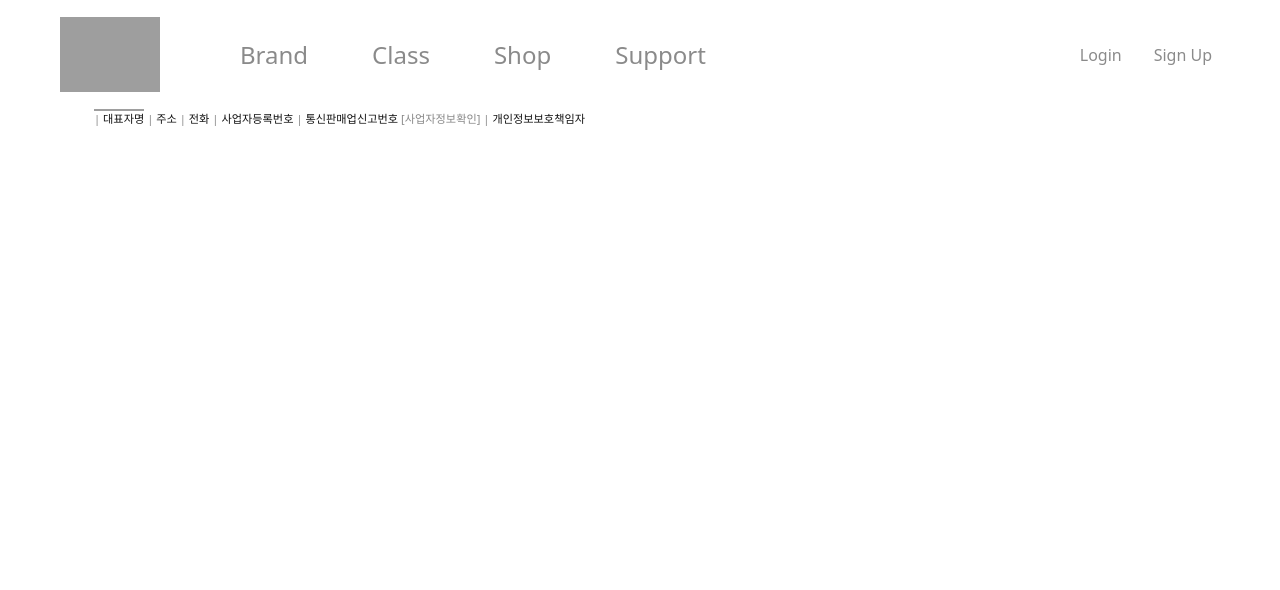
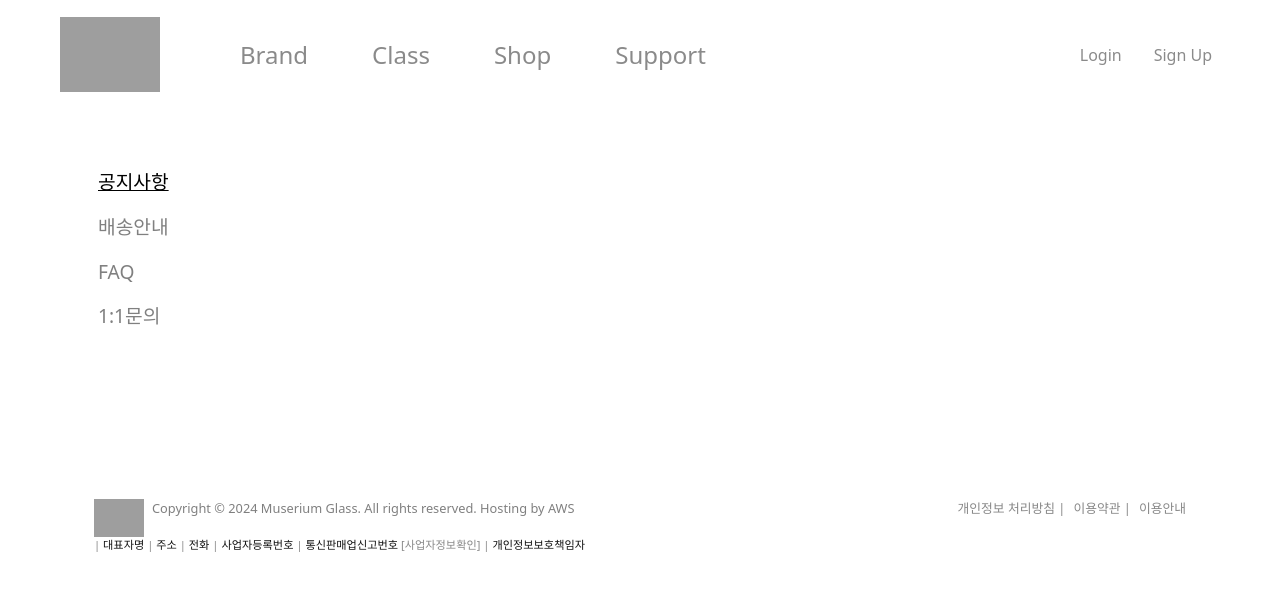
Before and after one commit to SighingOwl/project_muserium_frontend, a Vue app: page /support in a window 1280 px wide. Shown: the top 590 px of the page. Built offline with nearby package versions, Linux system fonts and the light colour scheme; no server answers; grey boxes are pictures that could not be loaded.

Commit message:
Create Support Page and it's components

```diff
--- /dev/null
+++ b/src/components/supportPage/Contact.vue
@@ -0,0 +1,9 @@
+<template>
+
+</template>
+
+<script>
+</script>
+
+<style scoped>
+</style>
--- /dev/null
+++ b/src/components/supportPage/FAQ.vue
@@ -0,0 +1,9 @@
+<template>
+
+</template>
+
+<script>
+</script>
+
+<style scoped>
+</style>
--- /dev/null
+++ b/src/components/supportPage/Notice.vue
@@ -0,0 +1,9 @@
+<template>
+
+</template>
+
+<script>
+</script>
+
+<style scoped>
+</style>
--- /dev/null
+++ b/src/components/supportPage/Shipping.vue
@@ -0,0 +1,9 @@
+<template>
+
+</template>
+
+<script>
+</script>
+
+<style scoped>
+</style>
--- a/src/views/CustomerSupport.vue
+++ b/src/views/CustomerSupport.vue
@@ -1,11 +1,87 @@
 <template>
-    <div>
-
+    <div class="container mypage-container">
+        <div class="row">
+            <div class="col-3">
+                <nav class="nav flex-column">
+                    <a class="nav-link" href="#" :class="{ active: activeTab === 'Notice' }" @click="showComponent('Notice')">공지사항</a>
+                    <a class="nav-link" href="#" :class="{ active : activeTab === 'Shipping' }" @click="showComponent('Shipping')">배송안내</a>
+                    <a class="nav-link" href="#" :class="{ active : activeTab === 'FAQ' }" @click="showComponent('FAQ')">FAQ</a>
+                    <a class="nav-link" href="#" :class="{ active : activeTab === 'Contact' }" @click="showComponent('Contact')">1:1문의</a>
+                </nav>
+            </div>
+            <div class="col-9">
+                <component :is="currentTabComponent" :activeTab="activeTab" @change-tab="showComponent"></component>
+            </div>
+        </div>
     </div>
 </template>
 
 <script>
+import Notice from '@/components/supportPage/Notice.vue';
+import Shipping from '@/components/supportPage/Shipping.vue';
+import FAQ from '@/components/supportPage/FAQ.vue';
+import Contact from '@/components/supportPage/Contact.vue';
+
+export default {
+    data() {
+        return {
+            activeTab: 'Notice',
+        };
+    },
+    computed: {
+        currentTabComponent() {
+            switch(this.activeTab) {
+                case 'Notice':
+                    return Notice;
+                case 'Shipping':
+                    return Shipping;
+                case 'FAQ':
+                    return FAQ;
+                case 'Contact':
+                    return Contact;
+                default:
+                    return Notice;
+            }
+        }
+    },
+    components: {
+        Notice,
+        Shipping,
+        FAQ,
+        Contact,
+    },
+    created() {
+        const tab = this.$route.params.tab;
+        if (tab) {
+            this.activeTab = tab;
+        }
+    },
+    methods: {
+        showComponent(componentName) {
+            this.activeTab = componentName;
+        }
+    }
+};
 </script>
 
 <style scoped>
+.mypage-container {
+    margin-top: 10em;
+    margin-bottom: 10em;
+}
+
+.nav-link {
+    font-size: 1.2rem;
+    color: #808080;
+    cursor: pointer;
+}
+
+.nav-link:hover {
+    color: #000000;
+}
+
+.active {
+    color: #000000;
+    text-decoration: underline;
+}
 </style>
```
